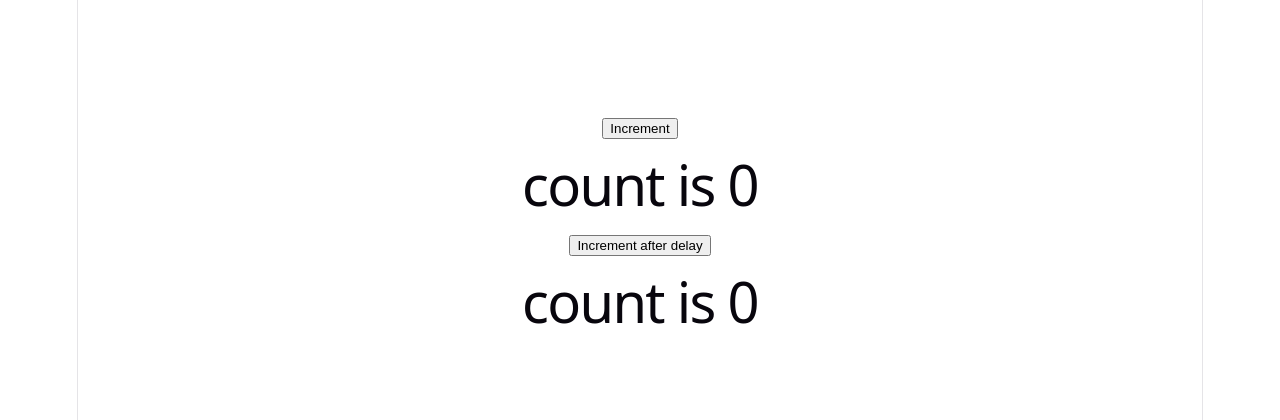
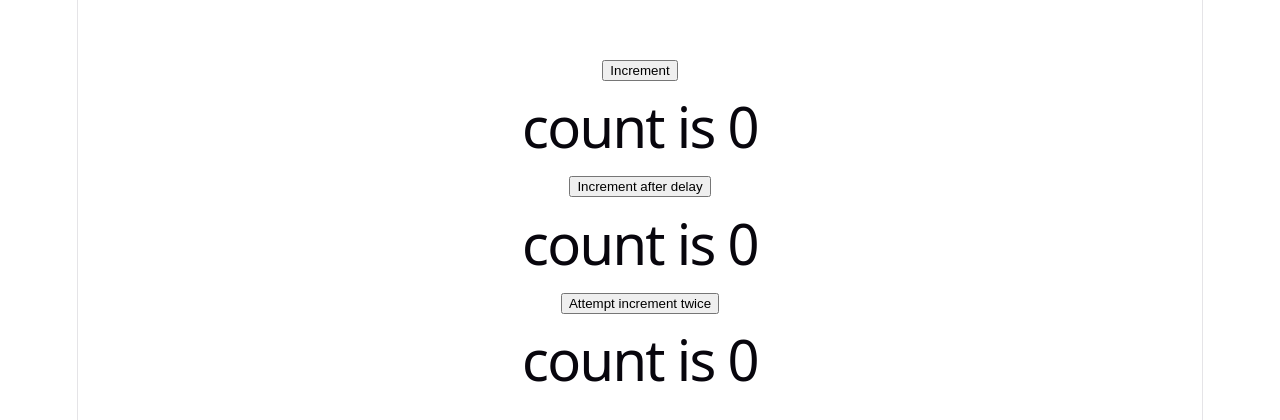
Before and after one commit to endlesslupita/Intermed-Dev-2-React-Counter-component-w-state-mngmt, a React (Vite) app in the folder portfolio-app/: page / in a window 1280 px wide. Shown: the part 126-546 px from the top of the page. Built offline with nearby package versions, Linux system fonts and the light colour scheme.

Commit message:
Add incorrect increment twice to illustrate batching

```diff
--- a/portfolio-app/src/Counter.jsx
+++ b/portfolio-app/src/Counter.jsx
@@ -5,7 +5,23 @@ function Counter() {
 const [count, setCount] = useState(0);
 
 return (
-<div><button onClick={() => setCount(count + 1)}>Increment</button> <h1>count is {count}</h1><button onClick={() => setTimeout(() => setCount(count + 1), 2000)}>Increment after delay</button> <h1>count is {count}</h1></div>
+<div>
+
+<button onClick={() => setCount(count + 1)}>Increment</button>
+
+<h1>count is {count}</h1>
+
+<button onClick={() => setTimeout(() => setCount(count + 1), 2000)}>Increment after delay</button>
+
+<h1>count is {count}</h1>
+
+<button onClick={() => {setCount(count + 1);
+setCount(count + 1);
+}}>Attempt increment twice</button>
+
+<h1>count is {count}</h1>
+
+</div>
 );
 }
 export default Counter;
```
